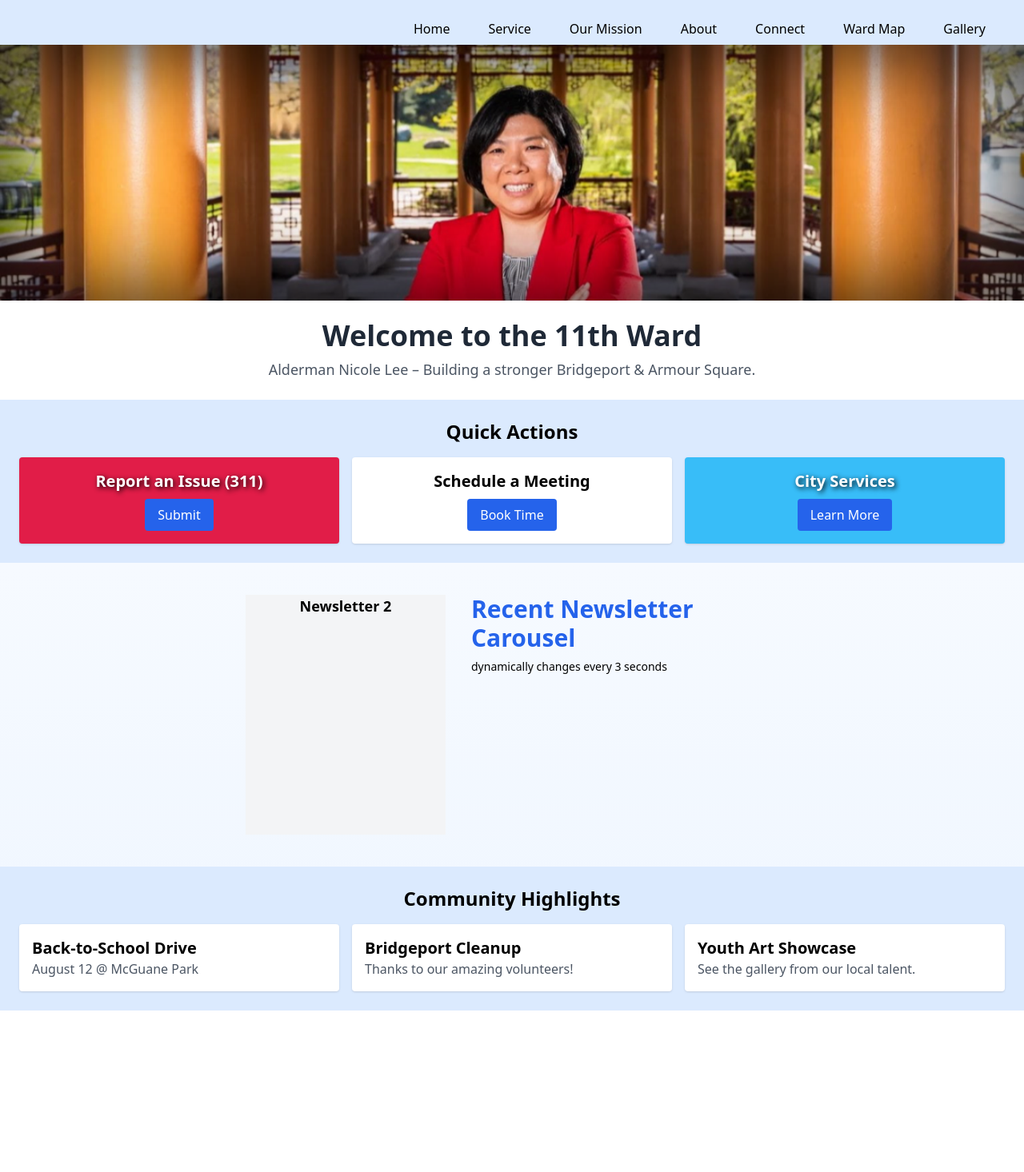
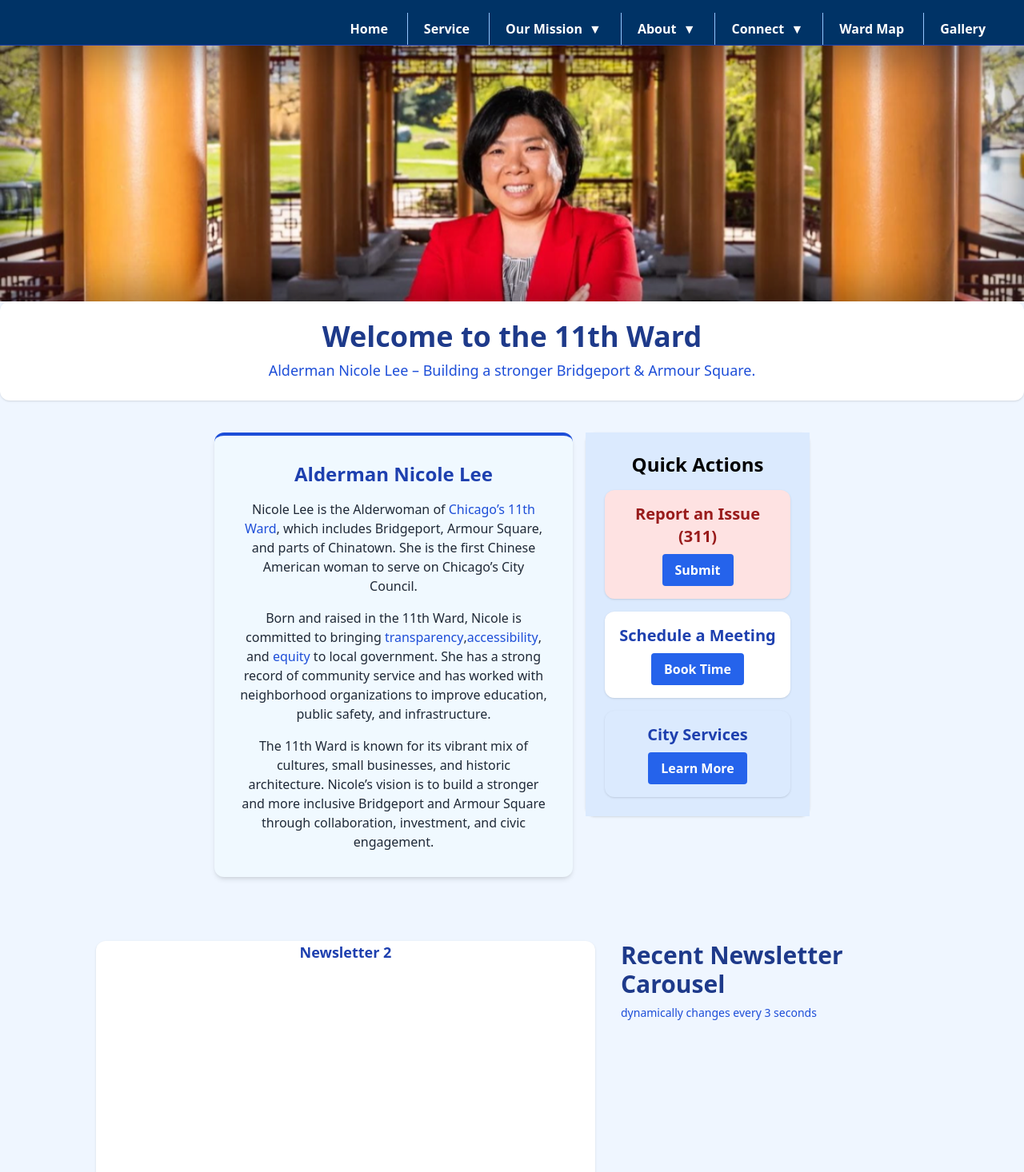
Before and after one commit to andrewzhang451/alderman_website, a React (Vite) app: page / in a window 1280 px wide. Shown: the top 1466 px of the page at 80% size. Before the commit the page ends 1264 px from the top, so only its background shows below. Built offline with nearby package versions, Linux system fonts and the light colour scheme.

Commit message:
changed design aspect of the entire project. still working progress

```diff
--- /dev/null
+++ b/src/components/Brief_Info.tsx
@@ -0,0 +1,24 @@
+function BriefInfo () {
+  return (
+    <div className="flex justify-center items-center w-full">
+      <div className="bg-sky-50 p-6 sm:p-8 rounded-xl shadow-md text-gray-800 space-y-4 text-center w-full max-w-xl border-t-4 border-blue-700 hover:shadow-lg transition-all duration-300">
+        <h2 className="text-2xl font-semibold text-blue-800">Alderman Nicole Lee</h2>
+        <p>
+          Nicole Lee is the Alderwoman of <span className="font-medium text-blue-700">Chicago’s 11th Ward</span>, which includes Bridgeport, Armour Square,
+          and parts of Chinatown. She is the first Chinese American woman to serve on Chicago’s City Council.
+        </p>
+        <p>
+          Born and raised in the 11th Ward, Nicole is committed to bringing <span className="font-medium text-blue-700">transparency</span>,
+          <span className="font-medium text-blue-700">accessibility</span>, and <span className="font-medium text-blue-700">equity</span> to local government.
+          She has a strong record of community service and has worked with neighborhood organizations to improve education, public safety, and infrastructure.
+        </p>
+        <p>
+          The 11th Ward is known for its vibrant mix of cultures, small businesses, and historic architecture. Nicole’s vision is to build a stronger
+          and more inclusive Bridgeport and Armour Square through collaboration, investment, and civic engagement.
+        </p>
+      </div>
+    </div>
+  );
+}
+
+export default BriefInfo;
--- a/src/components/CommunityHighlights.tsx
+++ b/src/components/CommunityHighlights.tsx
@@ -1,19 +1,19 @@
 function CommunityHighlights() {
   return (
-    <section className="p-6 bg-blue-100">
+    <section className="p-6 bg-blue-50 rounded-xl shadow">
       <h2 className="text-2xl font-semibold mb-4 text-center">Community Highlights</h2>
       <div className="grid md:grid-cols-3 gap-4">
-        <div className="bg-white p-4 rounded shadow">
-          <h3 className="text-xl font-bold">Back-to-School Drive</h3>
-          <p className="text-gray-600">August 12 @ McGuane Park</p>
+        <div className="bg-white p-4 rounded-xl shadow space-y-2 text-blue-900">
+          <h3 className="text-lg font-semibold">Back-to-School Drive</h3>
+          <p className="text-blue-700 text-sm">August 12 @ McGuane Park</p>
         </div>
-        <div className="bg-white p-4 rounded shadow">
-          <h3 className="text-xl font-bold">Bridgeport Cleanup</h3>
-          <p className="text-gray-600">Thanks to our amazing volunteers!</p>
+        <div className="bg-white p-4 rounded-xl shadow space-y-2 text-blue-900">
+          <h3 className="text-lg font-semibold">Bridgeport Cleanup</h3>
+          <p className="text-blue-700 text-sm">Thanks to our amazing volunteers!</p>
         </div>
-        <div className="bg-white p-4 rounded shadow">
-          <h3 className="text-xl font-bold">Youth Art Showcase</h3>
-          <p className="text-gray-600">See the gallery from our local talent.</p>
+        <div className="bg-white p-4 rounded-xl shadow space-y-2 text-blue-900">
+          <h3 className="text-lg font-semibold">Youth Art Showcase</h3>
+          <p className="text-blue-700 text-sm">See the gallery from our local talent.</p>
         </div>
       </div>
     </section>
--- a/src/components/Header.tsx
+++ b/src/components/Header.tsx
@@ -1,8 +1,8 @@
 function Header() {
   return (
-    <header className="p-6 text-center bg-white">
-      <h1 className="text-4xl font-bold text-gray-800">Welcome to the 11th Ward</h1>
-      <p className="mt-2 text-lg text-gray-600">
+    <header className="p-6 text-center bg-white rounded-xl shadow">
+      <h1 className="text-4xl font-bold text-blue-900">Welcome to the 11th Ward</h1>
+      <p className="mt-2 text-lg text-blue-700">
         Alderman Nicole Lee – Building a stronger Bridgeport & Armour Square.
       </p>
     </header>
--- a/src/components/QuickActions.tsx
+++ b/src/components/QuickActions.tsx
@@ -1,27 +1,25 @@
-
 function QuickActions() {
   return (
     <section className="p-6 bg-blue-100">
       <h2 className="text-2xl font-semibold mb-4 text-center">Quick Actions</h2>
-      <div className="grid md:grid-cols-3 gap-4">
+      <div className="flex flex-col gap-4">
         {/* container */}
-        <div className="bg-rose-600 p-4 rounded shadow text-center">
-          <h3 className="text-xl font-bold text-white" style={{textShadow: '2px 2px 6px rgba(0,0,0,1)'}}>Report an Issue (311)</h3>
-          <button className="mt-2 bg-blue-600 text-white px-4 py-2 rounded hover:bg-blue-700">
+        <div className="bg-red-100 p-4 rounded-xl shadow text-center hover:scale-105 transition-transform duration-300 space-y-2">
+          <h3 className="text-xl font-bold text-red-800">Report an Issue (311)</h3>
+          <button className="mt-2 bg-blue-600 font-bold text-white px-4 py-2 rounded hover:bg-blue-700">
             Submit
           </button>
         </div>
         {/* container */}
-        <div className="bg-white p-4 rounded shadow text-center">
-          <h3 className="text-xl font-bold">Schedule a Meeting</h3>
-          <button className="mt-2 bg-blue-600 text-white px-4 py-2 rounded hover:bg-blue-700">
+        <div className="bg-white p-4 rounded-xl shadow text-center hover:scale-105 transition-transform duration-300 space-y-2">
+          <h3 className="text-xl font-bold text-blue-800">Schedule a Meeting</h3>
+          <button className="mt-2 bg-blue-600 font-bold text-white px-4 py-2 rounded hover:bg-blue-700">
             Book Time
           </button>
-          {/* container */}
         </div>
-        <div className="bg-sky-400 p-4 rounded shadow text-center">
-          <h3 className="text-xl font-bold text-white" style={{textShadow: '2px 2px 6px rgba(0,0,0,1)'}}>City Services</h3>
-          <button className="mt-2 bg-blue-600 text-white px-4 py-2 rounded hover:bg-blue-700">
+        <div className="bg-blue-100 p-4 rounded-xl shadow text-center hover:scale-105 transition-transform duration-300 space-y-2">
+          <h3 className="text-xl font-bold text-blue-800">City Services</h3>
+          <button className="mt-2 bg-blue-600 font-bold text-white px-4 py-2 rounded hover:bg-blue-700">
             Learn More
           </button>
         </div>
--- a/src/components/carousel.tsx
+++ b/src/components/carousel.tsx
@@ -26,24 +26,25 @@ function Carousel() {
   })
 
   return (
-    <div className="flex flex-col md:flex-row justify-center item-center md:space-x-8 md:space-y-0 space-y-6 px-4 py-10">
+    <div className="flex flex-col md:flex-row justify-center items-start md:space-x-8 md:space-y-0 space-y-6 px-4 py-10">
     {/* the carousel box itself */}
-        <div className="carousel-outer w-[250px] h-[250px] md:h-[300px] md:w-[300] overflow-hidden bg-gray-100">
+        <div className="carousel-outer w-full md:w-1/2 h-[250px] md:h-[300px] overflow-hidden bg-white rounded-xl shadow">
             {/* ease-cubic-bezier controls how fast the item transitions from the prev to curr and to next */}
             <div className="carousel-inner flex transition-all duration-3000 ease-[cubic-bezier(0.31,0.575,0.565,1)]" style={{ transform: `translateX(-${currentIndex * 100}%)` }}>
                 {data.map((item, index) => (
-                    <div key={index} className="carousel-item flex min-w-full h-full justify-center items-center">
-                        <h1 className="text-lg font-semibold">
+                    <div key={index} className="carousel-item min-w-full h-full text-center">
+                        <h1 className="text-lg font-semibold text-blue-800">
                             Newsletter {item}
                         </h1>
-                    </div>))}
+                    </div>
+                ))}
             </div>
         </div>
 
         {/* Text content on the right (or below on mobile) */}
         <div className="text-center md:text-left max-w-sm">
-            <h2 className="text-2xl md:text-3xl font-semibold text-blue-600 mb-2">Recent Newsletter Carousel</h2>
-            <p className="text-black text-sm">dynamically changes every 3 seconds</p>
+            <h2 className="text-2xl md:text-3xl font-semibold text-blue-900 mb-2">Recent Newsletter Carousel</h2>
+            <p className="text-blue-700 text-sm">dynamically changes every 3 seconds</p>
         </div>
     </div>
 
--- /dev/null
+++ b/src/components/contact.tsx
@@ -0,0 +1,21 @@
+export default function ContactInfo() {
+  return (
+    <footer className="bg-blue-100 text-blue-900 px-6 py-10">
+      <div className="max-w-screen-lg mx-auto text-center space-y-8">
+        <h2 className="text-2xl font-bold">Contact Ward 11 Office</h2>
+        <div className="grid md:grid-cols-2 gap-8 text-sm justify-center">
+          <div className="space-y-2">
+            <p><strong>Office Address:</strong><br />3659 S Halsted St, Chicago, IL 60609</p>
+            <p><strong>Phone:</strong><br />(312) 744-0730</p>
+            <p><strong>Email:</strong><br />ward11@cityofchicago.org</p>
+          </div>
+          <div className="space-y-2">
+            <p><strong>Office Hours:</strong><br />Monday – Friday: 9:00 AM – 5:00 PM</p>
+            <p><strong>Follow Us:</strong><br />Facebook | Twitter | Instagram</p>
+          </div>
+        </div>
+        <p className="text-xs text-blue-700">© 2025 Alderman Nicole Lee - 11th Ward of Chicago. All rights reserved.</p>
+      </div>
+    </footer>
+  );
+}
--- a/src/components/header_pic.tsx
+++ b/src/components/header_pic.tsx
@@ -1,7 +1,7 @@
 function Header_image(){
     return (
-        <header className="relative bg-[url('/Nicole_Lee_Ping_Tom.png')] bg-cover bg-center h-80 text-white shadow-[inset_0_0_100px_20px_rgba(0,0,0,0.7)]">
-        </header>
+      <header className="relative bg-[url('/Nicole_Lee_Ping_Tom.png')] bg-cover bg-center h-80 text-white shadow-[inset_0_0_60px_10px_rgba(0,0,0,0.4)] flex items-center justify-center">
+      </header>
     );
 };
 
--- a/src/components/navbar/navbar.tsx
+++ b/src/components/navbar/navbar.tsx
@@ -1,64 +1,70 @@
 function Navbar() {
     return (
-        <nav className=" bg-blue-100">
+        <nav className="bg-[#003366] border-b border-blue-800 text-white">
             <div className="relative z-10 flex justify-end items-start px-8 pt-4">
-                <div className="flex gap-4">
+                <div className="flex gap-1">
                     <div>
-                        <a href="#" className="block px-4 py-2 hover:bg-white rounded">Home</a>
+                        <a href="#" className="block px-4 py-2 rounded hover:bg-white hover:text-blue-700 font-semibold transition-colors duration-200">Home</a>
                     </div>
-                    <div>
-                        <a href="#" className="block px-4 py-2 hover:bg-white rounded">Service</a>
+                    <div className="pl-1 ml-1 border-l border-blue-300">
+                        <a href="#" className="block px-4 py-2 rounded hover:bg-white hover:text-blue-700 font-semibold transition-colors duration-200">Service</a>
                     </div>
-                    <div>
+                    <div className="pl-1 ml-1 border-l border-blue-300">
                         <ul className="flex gap-4">
                             <li className="relative group">
-                                <a href="#" className="block px-4 py-2 hover:bg-white group-hover:bg-white">Our Mission</a>
-                                    <ul className="absolute hidden group-hover:block bg-white shadow-md p-2 top-full">
-                                        <li className="relative group group-hover:bg-white rounded">
-                                            <a href="#" className="block px-4 py-2 hover:bg-slate-700 hover:text-white">Endorsement</a>
+                                <a href="#" className="block px-4 py-2 rounded hover:bg-white hover:text-blue-700 font-semibold transition-colors duration-200">
+                                  Our Mission <span className="ml-1">▼</span>
+                                </a>
+                                    <ul className="absolute hidden group-hover:block bg-white shadow-md p-2 top-full rounded-md">
+                                        <li className="relative group rounded-md">
+                                            <a href="#" className="block px-4 py-2 rounded text-black hover:bg-white hover:text-blue-700 hover:border hover:border-blue-300 hover:border-solid font-semibold transition-colors duration-200">Endorsement</a>
                                         </li>
                                 </ul>
                             </li>
                         </ul>
                     </div>
-                    <div>
+                    <div className="pl-1 ml-1 border-l border-blue-300">
                         <ul className="flex gap-4">
-                            <li className="relative group group-hover:bg-white rounded">
-                                <a href="#" className="block px-4 py-2 hover:bg-white group-hover:bg-white">About</a>
-                                <ul className="absolute hidden group-hover:block bg-white shadow-md p-2 top-full">
+                            <li className="relative group rounded-md">
+                                <a href="#" className="block px-4 py-2 rounded hover:bg-white hover:text-blue-700 font-semibold transition-colors duration-200">
+                                  About <span className="ml-1">▼</span>
+                                </a>
+                                <ul className="absolute hidden group-hover:block bg-white shadow-md p-2 top-full rounded-md">
                                     <li>
-                                        <a href="#" className="block px-4 py-2 hover:bg-slate-700 hover:text-white">Nicole Lee</a>
+                                        <a href="#" className="block px-4 py-2 rounded text-black hover:bg-white hover:text-blue-700 hover:border hover:border-blue-300 hover:border-solid font-semibold transition-colors duration-200">Nicole Lee</a>
                                     </li>
                                     <li>
-                                        <a href="#" className="block px-4 py-2 hover:bg-slate-700 hover:text-white">Staff</a>
+                                        <a href="#" className="block px-4 py-2 rounded text-black hover:bg-white hover:text-blue-700 hover:border hover:border-blue-300 hover:border-solid font-semibold transition-colors duration-200">Staff</a>
                                     </li>
                                     <li>
-                                        <a href="#" className="block px-4 py-2 hover:bg-slate-700 hover:text-white">Our Accomplishments</a>
+                                        <a href="#" className="block px-4 py-2 rounded text-black hover:bg-white hover:text-blue-700 hover:border hover:border-blue-300 hover:border-solid font-semibold transition-colors duration-200">Our Accomplishments</a>
                                     </li>
                                 </ul>
                             </li>
                         </ul>
                     </div>
-                    <div>
+                    <div className="pl-1 ml-1 border-l border-blue-300">
                         <ul className="flex gap-4">
                             <li className="relative group">
-                                <a href="#" className="block px-4 py-2 hover:bg-white group-hover:bg-white">Connect</a>
-                                <ul className="absolute hidden group-hover:block bg-white shadow-md p-2 top-full">
+                                <a href="#" className="block px-4 py-2 rounded hover:bg-white hover:text-blue-700 font-semibold transition-colors duration-200">
+                                  Connect <span className="ml-1">▼</span>
+                                </a>
+                                <ul className="absolute hidden group-hover:block bg-white shadow-md p-2 top-full rounded-md">
                                     <li>
-                                        <a href="#" className="block px-4 py-2 hover:bg-slate-700 hover:text-white">Email Nicole</a>
+                                        <a href="#" className="block px-4 py-2 rounded text-black hover:bg-white hover:text-blue-700 hover:border hover:border-blue-300 hover:border-solid font-semibold transition-colors duration-200">Email Nicole</a>
                                     </li>
                                     <li>
-                                        <a href="#" className="block px-4 py-2 hover:bg-slate-700 hover:text-white">Resources</a>
+                                        <a href="#" className="block px-4 py-2 rounded text-black hover:bg-white hover:text-blue-700 hover:border hover:border-blue-300 hover:border-solid font-semibold transition-colors duration-200">Resources</a>
                                     </li>
                                 </ul>
                             </li>
                         </ul>
                     </div>
-                    <div>
-                        <a href="#" className="block px-4 py-2 hover:bg-white">Ward Map</a>
+                    <div className="pl-1 ml-1 border-l border-blue-300">
+                        <a href="#" className="block px-4 py-2 rounded hover:bg-white hover:text-blue-700 font-semibold transition-colors duration-200">Ward Map</a>
                     </div>
-                    <div>
-                        <a href="#" className="block px-4 py-2 hover:bg-white">Gallery</a>
+                    <div className="pl-1 ml-1 border-l border-blue-300">
+                        <a href="#" className="block px-4 py-2 rounded hover:bg-white hover:text-blue-700 font-semibold transition-colors duration-200">Gallery</a>
                     </div>
                 </div>
             </div>
--- a/src/pages/Home.tsx
+++ b/src/pages/Home.tsx
@@ -4,18 +4,26 @@ import QuickActions from "../components/QuickActions";
 import Navbar from "../components/navbar/navbar";
 import Header_image from "../components/header_pic";
 import Carousel from "../components/carousel";
+import BriefInfo from "../components/Brief_Info";
+import ContactInfo from "../components/contact";
 
 function Home_Page() {
   return (
-    <main className="min-h-screen bg-gradient-to-b from-white to-blue-50">
+    <main className="min-h-screen bg-blue-50">
       <Navbar />
       <Header_image />
       <Header />
-      <QuickActions />
+      <div className="flex flex-col md:flex-row items-start justify-center px-4 max-w-screen-lg mx-auto w-full my-10">
+        <div className="w-full md:max-w-md">
+          <BriefInfo />
+        </div>
+        <section className="w-full md:w-[280px] md:ml-4 bg-blue-100 rounded-xl shadow">
+          <QuickActions />
+        </section>
+      </div>
       <Carousel />
       <CommunityHighlights />
-
-
+      <ContactInfo />
     </main>
   );
 };
```
